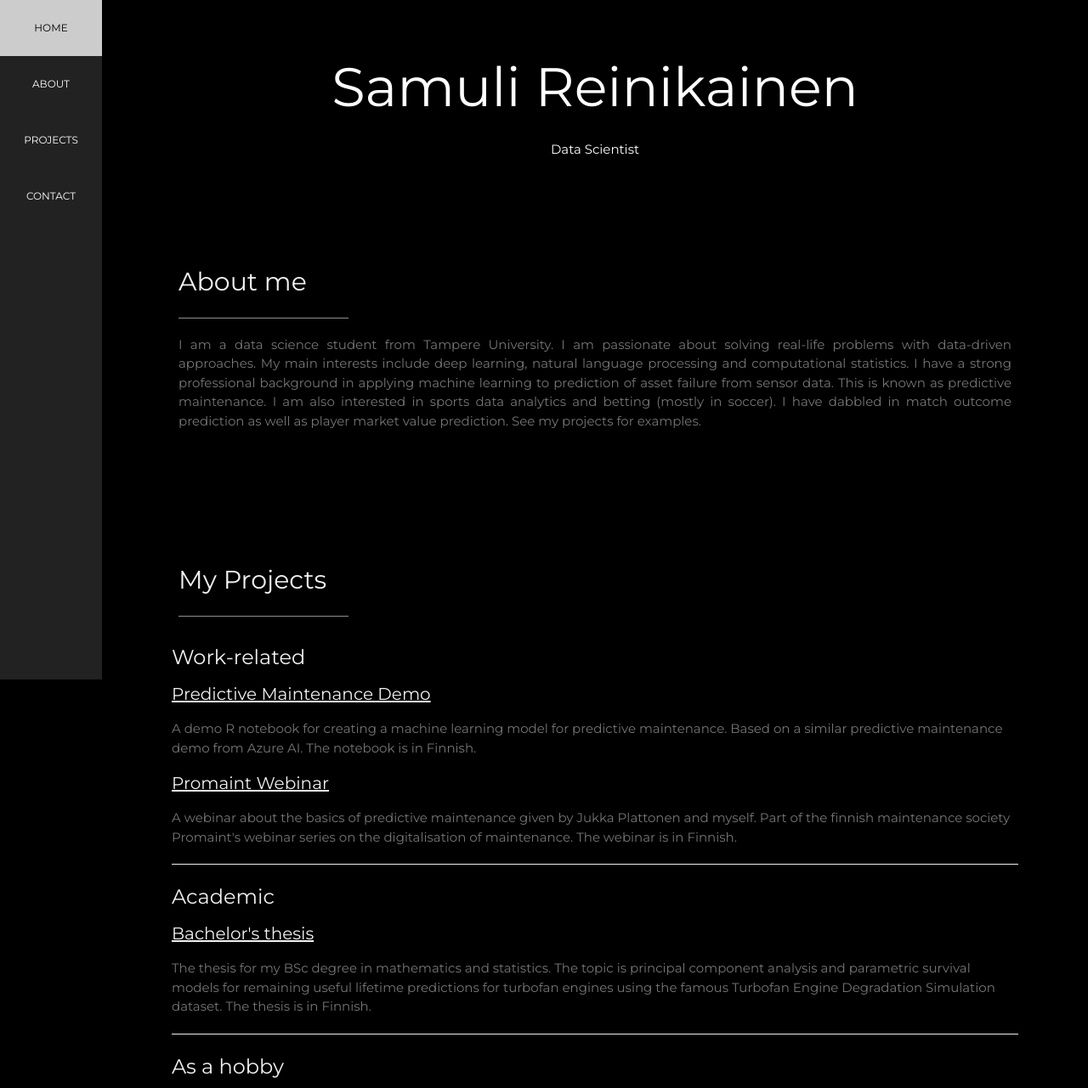
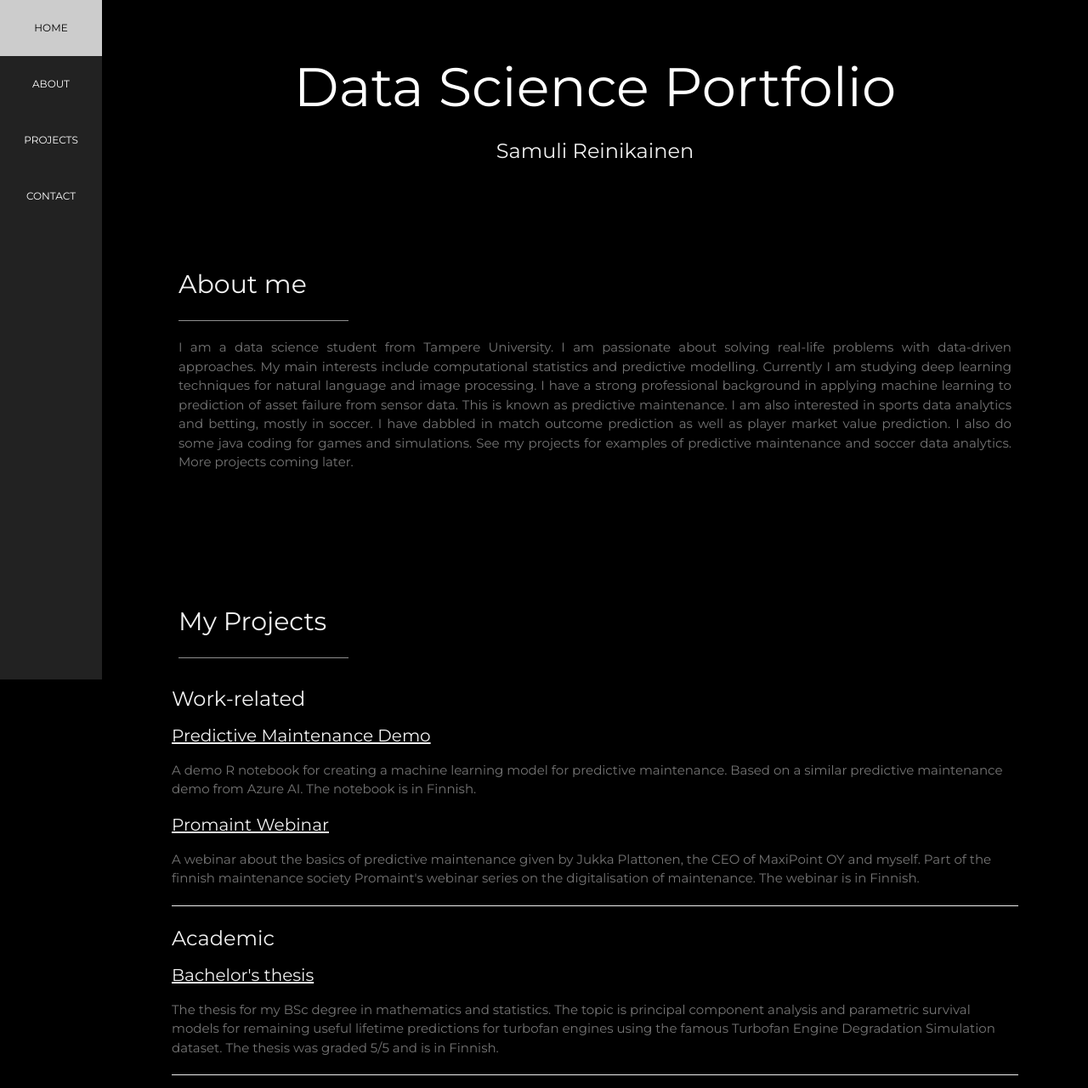
Before and after one commit to SamRei98/SamRei98.github.io, a plain HTML site: page index.html in a window 1280 px wide. Shown: the top 1281 px of the page at 85% size. Drawn offline with nearby package versions, Linux system fonts and the light colour scheme.

Commit message:
Update index.html

```diff
--- a/index.html
+++ b/index.html
@@ -48,15 +48,22 @@ body, h1,h2,h3,h4,h5,h6 {font-family: "Montserrat", sans-serif}
 <div class="w3-padding-large" id="main">
   <!-- Header/Home -->
   <header class="w3-container w3-padding-32 w3-center w3-black" id="home">
-    <h1 class="w3-jumbo"><span class="w3-hide-small">Samuli Reinikainen</h1>
-    <p>Data Scientist</p>
+    <h1 class="w3-jumbo"><span class="w3-hide-small">Data Science Portfolio</h1>
+	<h3 class ="w3-text-light-grey"> Samuli Reinikainen </h3>
   </header>
 
   <!-- About Section -->
   <div class="w3-content w3-justify w3-text-grey w3-padding-64" id="about">
     <h2 class="w3-text-light-grey">About me</h2>
     <hr style="width:200px" class="w3-opacity">
-    <p>I am a data science student from Tampere University. I am passionate about solving real-life problems with data-driven approaches. My main interests include deep learning, natural language processing and computational statistics. I have a strong professional background in applying machine learning to prediction of asset failure from sensor data. This is known as predictive maintenance. I am also interested in sports data analytics and betting (mostly in soccer). I have dabbled in match outcome prediction as well as player market value prediction. See my projects for examples.</p>
+    <p>I am a data science student from Tampere University.
+	I am passionate about solving real-life problems with data-driven approaches.
+	My main interests include computational statistics and predictive modelling. Currently I am studying deep learning techniques for natural language and image processing.
+	I have a strong professional background in applying machine learning to prediction of asset failure from sensor data.
+	This is known as predictive maintenance.
+	I am also interested in sports data analytics and betting, mostly in soccer.
+	I have dabbled in match outcome prediction as well as player market value prediction. I also do some java coding for games and simulations.
+	See my projects for examples of predictive maintenance and soccer data analytics. More projects coming later. </p>
 
   <!-- End About Section -->
   </div>
@@ -72,11 +79,11 @@ body, h1,h2,h3,h4,h5,h6 {font-family: "Montserrat", sans-serif}
 			<h4 class="w3-text-light-grey"> <a href="/notebooks/PdmNotebook.html" target="_blank"> Predictive Maintenance Demo </a> </h3>
 			<p class="w3-text-grey"> A demo R notebook for creating a machine learning model for predictive maintenance. Based on a similar predictive maintenance demo from Azure AI. The notebook is in Finnish. </p>
 			<h4 class="w3-text-light-grey"> <a href="/notebooks/PdmNotebook.html" target="_blank"> Promaint Webinar </a> </h3>
-			<p class="w3-text-grey"> A webinar about the basics of predictive maintenance given by Jukka Plattonen and myself. Part of the finnish maintenance society Promaint's webinar series on the digitalisation of maintenance. The webinar is in Finnish. </p>
+			<p class="w3-text-grey"> A webinar about the basics of predictive maintenance given by Jukka Plattonen, the CEO of MaxiPoint OY and myself. Part of the finnish maintenance society Promaint's webinar series on the digitalisation of maintenance. The webinar is in Finnish. </p>
 			<hr>
 		<h3 class="w3-text-light-grey"> Academic </h3>
 			<h4 class="w3-text-light-grey"> <a href="http://urn.fi/URN:NBN:fi:tuni-202004233560" target = "_blank"> Bachelor's thesis </a> </h3>
-			<p class="w3-text-grey"> The thesis for my BSc degree in mathematics and statistics. The topic is principal component analysis and parametric survival models for remaining useful lifetime predictions for turbofan engines using the famous Turbofan Engine Degradation Simulation dataset. The thesis is in Finnish. </p>
+			<p class="w3-text-grey"> The thesis for my BSc degree in mathematics and statistics. The topic is principal component analysis and parametric survival models for remaining useful lifetime predictions for turbofan engines using the famous Turbofan Engine Degradation Simulation dataset. The thesis was graded 5/5 and is in Finnish. </p>
 		<hr>
 		<h3 class="w3-text-light-grey"> As a hobby </h3>
 			<h4 class="w3-text-light-grey"> <a href="https://samrei98.shinyapps.io/veikkausliiga-app3" target="_blank"> Veikkausliiga-statexplorer </a></h1>
```
